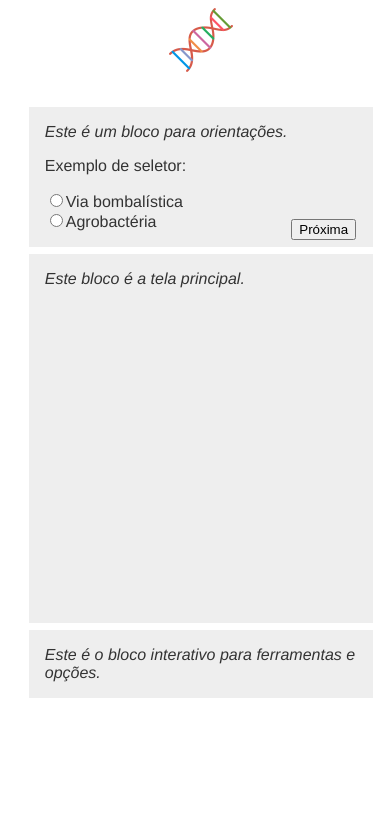
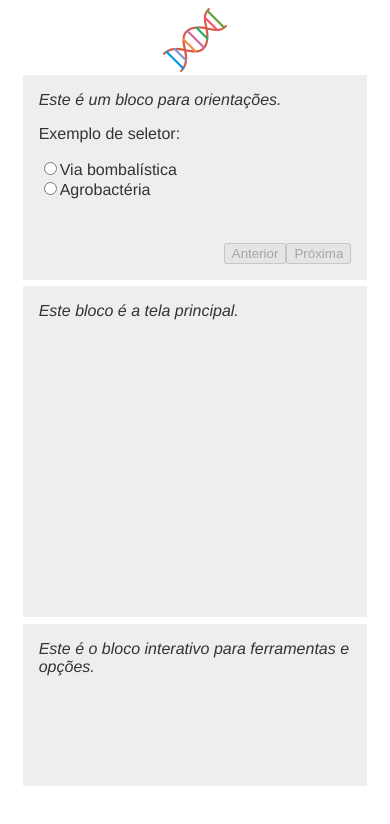
Before and after one commit to BCampanha/extensao-biomol, a Vue app: page / in a window 390 px wide. Shown: the top 824 px of the page. Built offline with nearby package versions, Linux system fonts and the light colour scheme.

Commit message:
questões

```diff
--- a/src/App.vue
+++ b/src/App.vue
@@ -41,10 +41,9 @@ export default {
   display: flex;
   flex-direction: column;
   align-items: center;
-  text-align: start;
   color: #333;
-  height: 97vh;
-  width: 99vw;
+  height: 100vh;
+  width: 100%;
 }
 a {
   font-weight: 600;
@@ -57,7 +56,4 @@ ul {
 li {
   margin: 1rem 0;
 }
-img {
-  margin-bottom: 2rem;
-}
 </style>
--- a/src/views/JanelaSimulador.vue
+++ b/src/views/JanelaSimulador.vue
@@ -3,20 +3,38 @@
 
     <section class="bloco orientacoes">
       <em>Este é um bloco para orientações.</em>
-      <p>Exemplo de seletor:</p>
 
-      <div>
-        <input type="radio" id="opcao1" value="Opção 1" v-model="selecionado" />
-        <label for="opcao1">Via bombalística</label>
+      <div v-if="questao===1">
+        <p>Exemplo de seletor:</p>
+
+        <div>
+          <input type="radio" id="opcao1" value="Via bombalística" v-model="selecionado" />
+          <label for="opcao1">Via bombalística</label>
+        </div>
+
+        <div>
+          <input type="radio" id="opcao2" value="Agrobactéria" v-model="selecionado" />
+          <label for="opcao2">Agrobactéria</label>
+        </div>
       </div>
 
-      <div>
-        <input type="radio" id="opcao2" value="Opção 2" v-model="selecionado" />
-        <label for="opcao2">Agrobactéria</label>
+      <div v-if="questao===2">
+        <p>
+          Essa é uma orientação para {{ selecionado }}.
+        </p>
+      </div>
+
+      <div v-if="questao>2">
+        <p>
+          Em construção.
+        </p>
       </div>
 
       <div class="botao-prox">
-        <button>
+        <button :disabled="questao===1" @click="questao -= 1">
+          Anterior
+        </button>
+        <button :disabled="invalido" @click="questao += 1">
           Próxima
         </button>
       </div>
@@ -38,7 +56,18 @@ export default {
   name: 'JanelaSimulador',
   data() {
     return {
-      selecionado: ''
+      selecionado: '',
+      questao: 1
+    }
+  },
+  computed: {
+    invalido() {
+      switch (this.questao) {
+        case 1:
+          return this.selecionado === ''
+        default:
+          return false
+      }
     }
   }
 }
@@ -46,39 +75,29 @@ export default {
 
 <style lang="scss" scoped>
 .janela {
-  display: flex;
-  flex-direction: row;
-  width: 90vw;
-  height: 80vh;
+  display: grid;
+  grid-template-columns: 20vw 50vw 20vw;
+  grid-template-rows: 80vh 80vh 80vh;
   .bloco {
     padding: 1rem;
     margin: 0.2rem;
     background-color: rgb(238, 238, 238);
-    display: flex;
-    flex-direction: column;
   }
   .orientacoes {
     position: relative;
-    min-width: 20%;
-  }
-  .tela-principal {
-    min-width: 40%;
-  }
-  .ferramentas {
-    min-width: 20%;
+    padding-bottom: 3rem;
   }
 }
 .botao-prox {
   position: absolute;
-  bottom: 5%;
-  right: 5%;
+  bottom: 1rem;
+  right: 1rem;
 }
 @media screen and (max-width: 770px) {
   .janela {
-    flex-direction: column;
-    .tela-principal {
-      min-height: 50%;
-    }
+    display: grid;
+    grid-template-rows: 25vh 40vh 20vh;
+    grid-template-columns: 90vw;
   }
 }
 </style>
--- a/src/views/SobreTrabalho.vue
+++ b/src/views/SobreTrabalho.vue
@@ -12,7 +12,7 @@
       </li>
     </ul>
     <h3>Sobre o projeto</h3>
-    <p>Inserir resumo aqui</p>
+    <p class="resumo">{{ resumo }}</p>
   </div>
 </template>
 
@@ -42,12 +42,17 @@ export default {
         "nome": "Fabricio",
         "nusp": null
         }
-      ]
+      ],
+      resumo: "Inserir resumo aqui. Texto de exemplo a seguir. Atividade: Os alunos (em grupos) produzirão material de divulgação (textos, animações, gráficos, figuras, vídeos, etc) sobre os temas abordados nas aulas. O material produzido será divulgado na página do laboratório de Genética Molecular de Plantas, sites/eventos de extensão do IB (Botânica no Inverno, Botânica no Cotidiano, Semana Temática, Bio na Rua) e em redes sociais."
     }
   }
 }
 </script>
 
 <style scoped>
-
+.resumo {
+  max-width: 21rem;
+  text-wrap: wrap;
+  text-align: justify;
+}
 </style>
```
